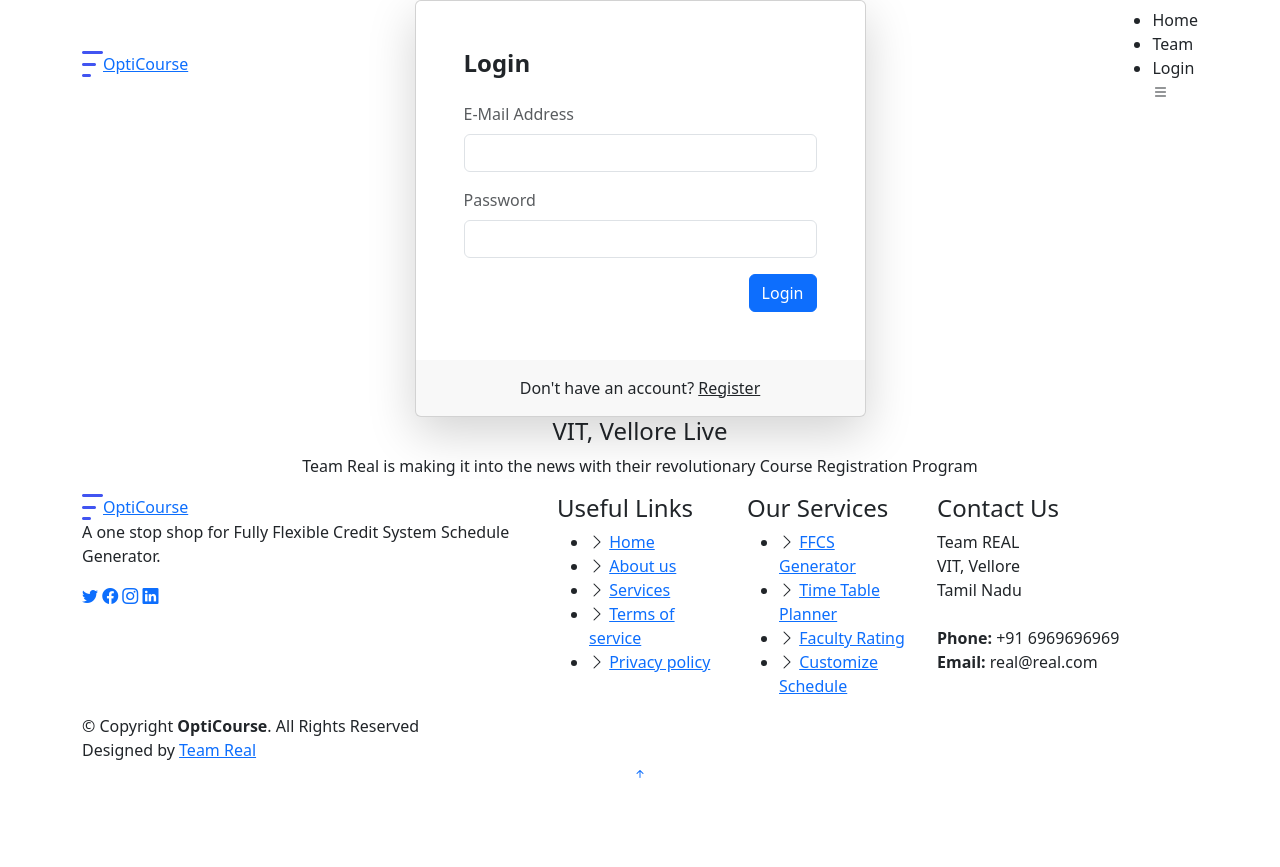
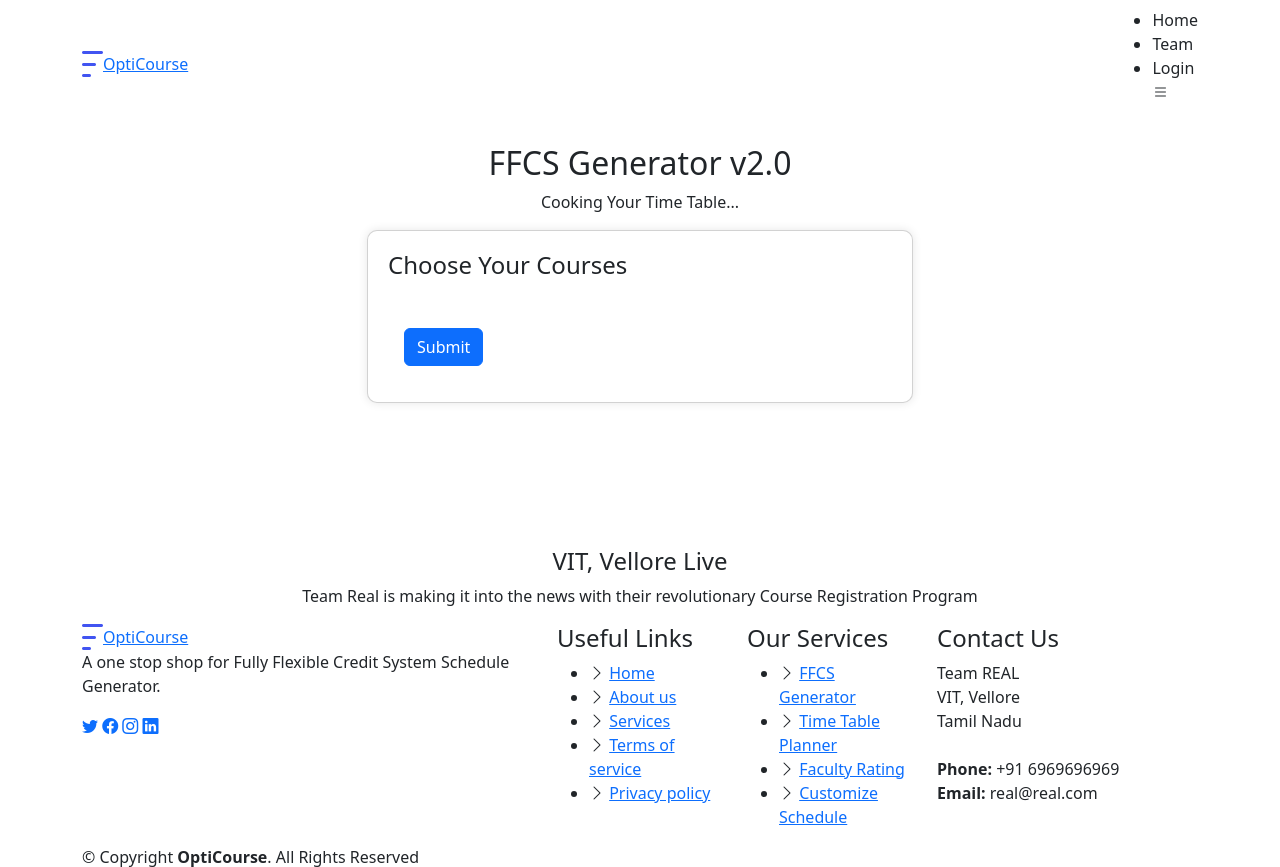
Before and after one commit to pk-vishnu/OptiCourse, a Flask app: page /login in a window 1280 px wide. Shown: the top 867 px of the page. Before the commit the page ends 778 px from the top, so only its background shows below. Run offline with Flask 3, Linux system fonts and the light colour scheme; parts of the project's set-up code (start-up, migrations or seed data) failed here and were passed over; some libraries are stand-ins or nearby versions.

Commit message:
Minor Fixes

```diff
--- a/website/templates/login.html
+++ b/website/templates/login.html
@@ -1,74 +1,80 @@
 {% extends "base.html" %}
-{% block title %}Login{% endblock %}
+{% block title %}FFCSGEN{% endblock %}
 
 {% block content %}
-<!---
-<form method = "POST" >
-    <h1>Login</h1>
-    <div class="form-group">
-        <label for="email">Email Address</label>
-        <input type="email" id="email" name="email" placeholder="Enter email">
-    </div>
 
-    <div class="form-group">
-        <label for="password1">Password</label>
-        <input type="password" id="name" name="password" placeholder="Enter Password">
-    </div>
-
-    <br>
-
-    <button type="submit" class=""> Login </button>
-
-</form>
+<main id="main">
+	<br><br><br>	<br><br><br>
+	<div class="row justify-content-center">
+		<div class="col-lg-12 text-center">
+		  <h2>FFCS Generator v2.0</h2>
+		  <p>Cooking Your Time Table...</p>
+		</div>
+		<br><br><br>
+<!--
+    <section class="inner-page">
+      <div class="container">
+		<div class="container-fluid"></div>
+			<form action="/morning" method="POST">
+			<button id="morning" class="btn bg-transparent">
+			<span id="boot-icon" class="bi bi-sun" style="font-size: 121px; color: rgb(243, 156, 18); opacity: 1; border: dashed; border-radius: 31%; padding: 18px;"></span>
+			</button>
+			</form>
+		</div>
+      </div>
+    </section>
 -->
 
-<body>
-	<section class="h-100">
-		<div class="container h-100">
-			<div class="row justify-content-sm-center h-100">
-				<div class="col-xxl-4 col-xl-5 col-lg-5 col-md-7 col-sm-9">
-					<div class="card shadow-lg">
-						<div class="card-body p-5">
-							<h1 class="fs-4 card-title fw-bold mb-4">Login</h1>
-							<form method="POST" class="needs-validation" novalidate="" autocomplete="off">
+<!--MORNING EVENING BUTTON
+<br><br><br>
+	<div class="container">
+        <div class="row">
+            <div class="col-xs-12">
+                <div  class="text-center">
+					<button type="button" class="btn btn-warning btn-lg btn-block"><i class="bi-brightness-high"></i> Morning Theory</button>
+					<button type="button" class="btn btn-primary btn-lg btn-block"><i class="bi-brightness-alt-high-fill"></i> Evening Theory</button>
+                </div>
+            </div>
+        </div>
+    </div>
+-->
+<form action="/course" method="POST">
+	<div class="container">
+		<div class="row justify-content-center">
+			<div class="col-md-6">
+				<div class="card">
+					<h4 class="card-title">Choose Your Courses</h4>
+					<div class="card-body">
+					{% for item in courses1 %}
+						<div class="form-check checkbox-group">
+							<input type="checkbox"  class="form-check-input" name="selected_choices" value="{{ item }}" id="flexCheckDefault"/>
+							<label label class="form-check-label" for="flexCheckDefault"> {{ item }} </label>
+						</div>
+						{% endfor %}
+						<br>
+						<button type="submit" class="btn btn-primary">Submit</button>
+					</div>
 
-								<div class="mb-3">
-									<label class="mb-2 text-muted" for="email">E-Mail Address</label>
-									<input id="email" type="email" class="form-control" name="email" value="" required>
-									<div class="invalid-feedback">
-										Email is invalid
-									</div>
-								</div>
-
-								<div class="mb-3">
-									<label class="mb-2 text-muted" for="password">Password</label>
-									<input id="password" type="password" class="form-control" name="password" required>
-								    <div class="invalid-feedback">
-								    	Password is required
-							    	</div>
-								</div>
-								<div class="align-items-center d-flex">
-									<button type="submit" class="btn btn-primary ms-auto">
-										Login
-									</button>
-								</div>
-							</form>
-						</div>
-						<div class="card-footer py-3 border-0">
-							<div class="text-center">
-								Don't have an account?  <a href="/signup" class="text-dark">Register</a>
-							</div>
-						</div>
-					</div>
 				</div>
 			</div>
 		</div>
-	</section>
-
-
-
-
-
+	</div>
+</form>
+<style>
+.card {
+	border-radius: 10px;
+	box-shadow: 0 0 10px rgba(0, 0, 0, 0.1);
+	background-color: #fff;
+	padding: 20px;
+}
+.checkbox-group {
+		margin-bottom: 10px;
+	}
+</style>
+</div>
+<br><br><br>
+<br><br><br>
+</main>
 
 
 {% endblock %}
```
Also changed, not shown: website/templates/time.html (+9 -12 lines).
